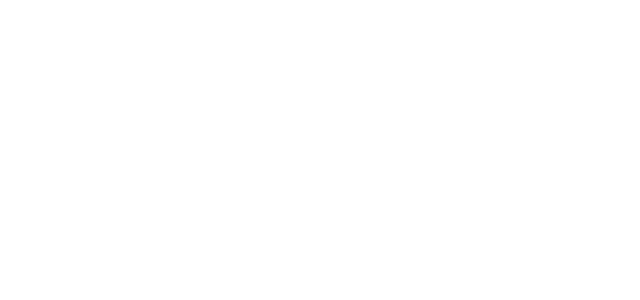
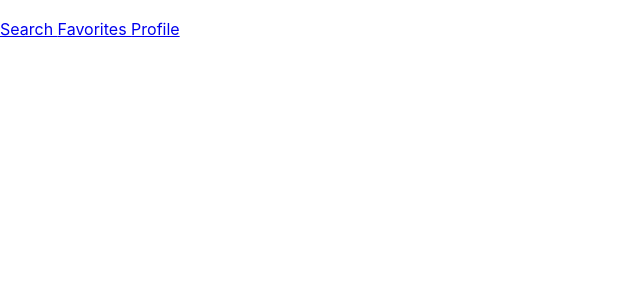
Before and after one commit to matheusmilanez96/project-trybetunes, a React (Create React App) app: page /search in a window 1280 px wide. Shown: the top 300 px of the page, without its empty margins (0-640 px from the left). Built offline with nearby package versions, Linux system fonts and the light colour scheme.

Commit message:
requisito 4

```diff
--- a/src/components/Header.js
+++ b/src/components/Header.js
@@ -1,4 +1,5 @@
 import React, { Component } from 'react';
+import { Link } from 'react-router-dom';
 import { getUser } from '../services/userAPI';
 import Loading from './Loading';
 
@@ -28,6 +29,11 @@
     return (
       <header data-testid="header-component">
         <h3 data-testid="header-user-name">{name}</h3>
+        <nav>
+          <Link to="/search" data-testid="link-to-search">Search </Link>
+          <Link to="/favorites" data-testid="link-to-favorites">Favorites </Link>
+          <Link to="/profile" data-testid="link-to-profile">Profile</Link>
+        </nav>
       </header>
     );
   }
```
